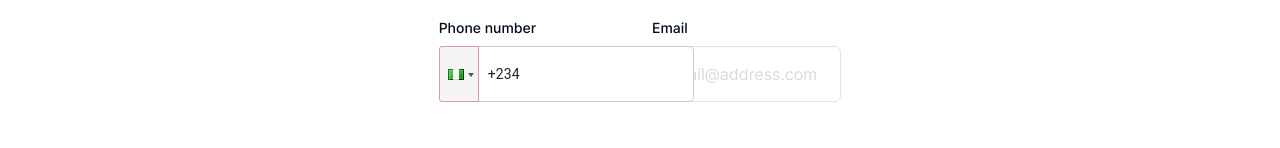
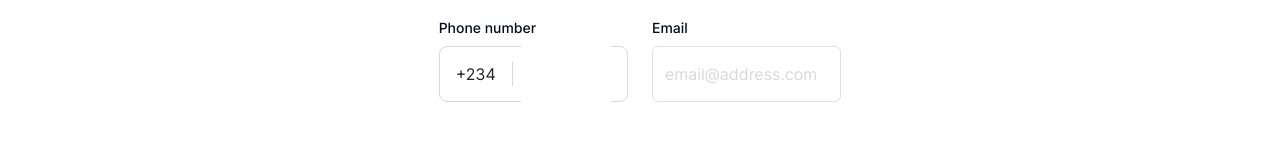
Before and after one commit to fastwash-team/FastWash.Customer.Website, a React (Create React App) app: page /register in a window 1280 px wide. Shown: the part 354-502 px from the top of the page. Built offline with nearby package versions, Linux system fonts and the light colour scheme.

Commit message:
fix: did a redesign of the signup screen

```diff
--- a/src/assets/styles/styles.scss
+++ b/src/assets/styles/styles.scss
@@ -18,6 +18,32 @@ $wash-yellow: #f26419;
   letter-spacing: 0.28px;
   border-radius: 8px;
   background: linear-gradient(0deg, #fff 0%, #fff 100%), #fff;
+}
+
+.phone-input-0 {
+  border: 1px solid #d9d9d9;
+  border-radius: 8px;
+  // width: 288px;
+  padding: 12px 16px;
+  height: 56px;
+  display: flex;
+  align-items: center;
+
+  span {
+    border-right: 1px solid #d9d9d9;
+    padding-right: 16px;
+    margin-right: 8px;
+    cursor: pointer;
+  }
+
+  input {
+    height: auto;
+    border: none;
+    width: 100%;
+    &:focus-visible {
+      outline: none;
+    }
+  }
 }
 
 .error-message-border {
--- a/src/pages/login.tsx
+++ b/src/pages/login.tsx
@@ -76,7 +76,12 @@ export function Login(props: { isAdmin?: boolean }) {
               )}
             </div>
             <br />
-            <button disabled={loading} onClick={() => formik.handleSubmit()}>
+            <button
+              disabled={loading}
+              onClick={() =>
+                isAdmin ? navigate("/admin/dashboard") : formik.handleSubmit()
+              }
+            >
               {loading ? (
                 <div
                   className='spinner-border text-success app-spinner'
--- a/src/pages/signup.tsx
+++ b/src/pages/signup.tsx
@@ -1,7 +1,6 @@
 import React, { useState } from "react";
 import { Header } from "../components/header";
 import { useNavigate } from "react-router-dom";
-import PhoneInput from "react-phone-input-2";
 import axios from "axios";
 import Swal from "sweetalert2";
 import { useFormik } from "formik";
@@ -66,23 +65,15 @@ export function Signup() {
               <div className='row'>
                 <div className='col-md-6 col-sm-12'>
                   <label>Phone number</label>
-                  <PhoneInput
-                    country={"ng"}
-                    onlyCountries={["ng"]}
-                    countryCodeEditable={false}
-                    inputProps={{
-                      class: "form-control",
-                    }}
-                    value={formik.values.phoneNumber}
-                    isValid={(value) => {
-                      if (value && (value.length > 14 || value.length < 13))
-                        return false;
-                      return true;
-                    }}
-                    onChange={(phone) =>
-                      formik.setFieldValue("phoneNumber", phone)
-                    }
-                  />
+                  <div className='phone-input-0'>
+                    <span>+234</span>
+                    <input
+                      value={formik.values.phoneNumber}
+                      onChange={(e) =>
+                        formik.setFieldValue("phoneNumber", e.target.value)
+                      }
+                    />
+                  </div>
                   {formik?.errors?.phoneNumber && (
                     <InfoMessage message={formik.errors.phoneNumber} />
                   )}
```
